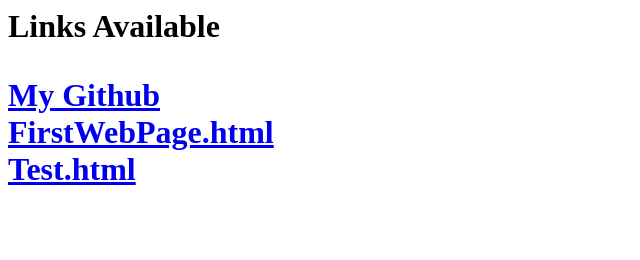
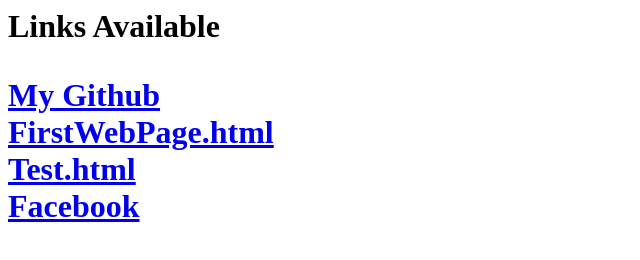
Before and after one commit to Manishrai12/Manishrai12.github.io, a plain HTML site: page index.html in a window 1280 px wide. Shown: the whole page, without its empty margins (0-640 px from the left). Drawn offline with Linux system fonts and the light colour scheme.

Commit message:
Update index.html

```diff
--- a/index.html
+++ b/index.html
@@ -7,7 +7,8 @@
       <p>
         <a href="Manishrai12.github.io">My Github</a><br>
         <a href="FirstWebPage.html">FirstWebPage.html</a><br>
-        <a href="Test.html">Test.html</a>
+        <a href="Test.html">Test.html</a><br>
+        <a href="facebook.com">Facebook</a>
       </p>
   </body>
 </html>
```
